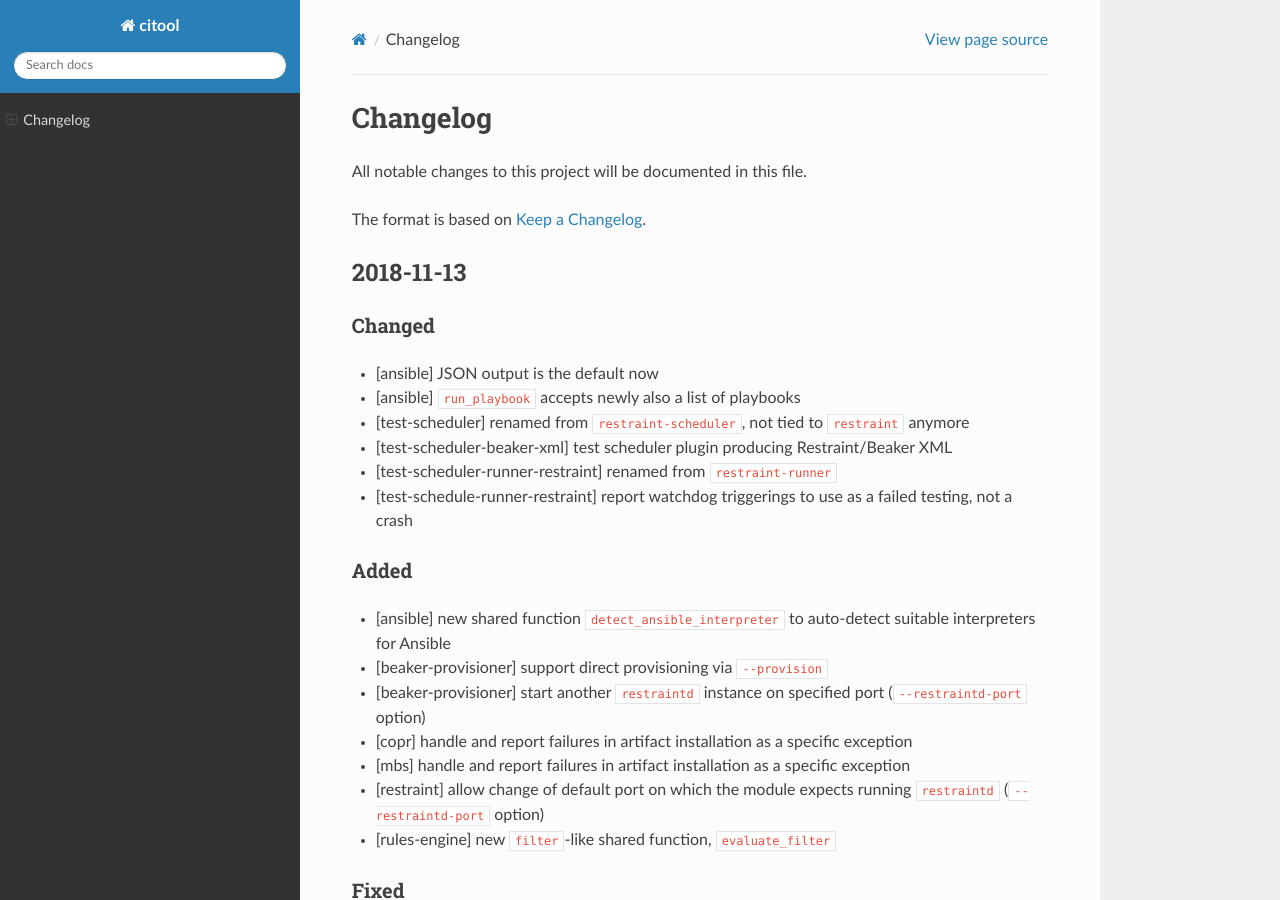
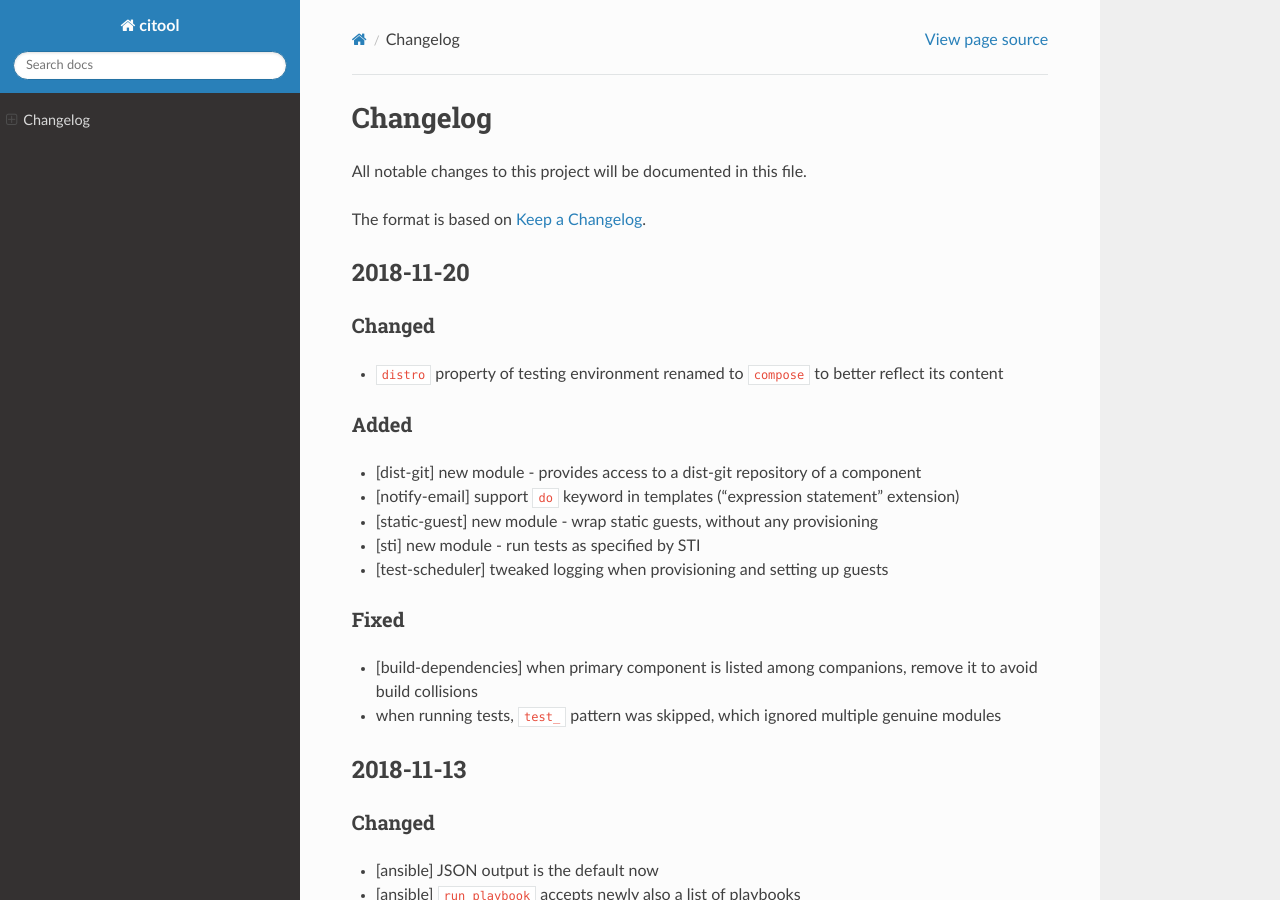
Before and after one commit to guy9050/gluetool, a Sphinx documentation site: the page built from docs/source/CHANGELOG.rst, in a window 1280 px wide and 900 px high. Built offline with Sphinx 7.4.7 and the Read the Docs theme 2.0.0, drawn with Linux system fonts in a browser that asks for light colours.

Commit message:
Changelog update for 2018-11-19 release

```diff
--- a/docs/source/CHANGELOG.rst
+++ b/docs/source/CHANGELOG.rst
@@ -4,6 +4,30 @@ Changelog
 All notable changes to this project will be documented in this file.
 
 The format is based on `Keep a Changelog <https://keepachangelog.com/en/1.0.0/>`_.
+
+
+2018-11-20
+----------
+
+Changed
+~~~~~~~
+
+- ``distro`` property of testing environment renamed to ``compose`` to better reflect its content
+
+Added
+~~~~~
+
+- [dist-git] new module - provides access to a dist-git repository of a component
+- [notify-email] support ``do`` keyword in templates ("expression statement" extension)
+- [static-guest] new module - wrap static guests, without any provisioning
+- [sti] new module - run tests as specified by STI
+- [test-scheduler] tweaked logging when provisioning and setting up guests
+
+Fixed
+~~~~~
+
+- [build-dependencies] when primary component is listed among companions, remove it to avoid build collisions
+- when running tests, ``test_`` pattern was skipped, which ignored multiple genuine modules
 
 
 2018-11-13
```
